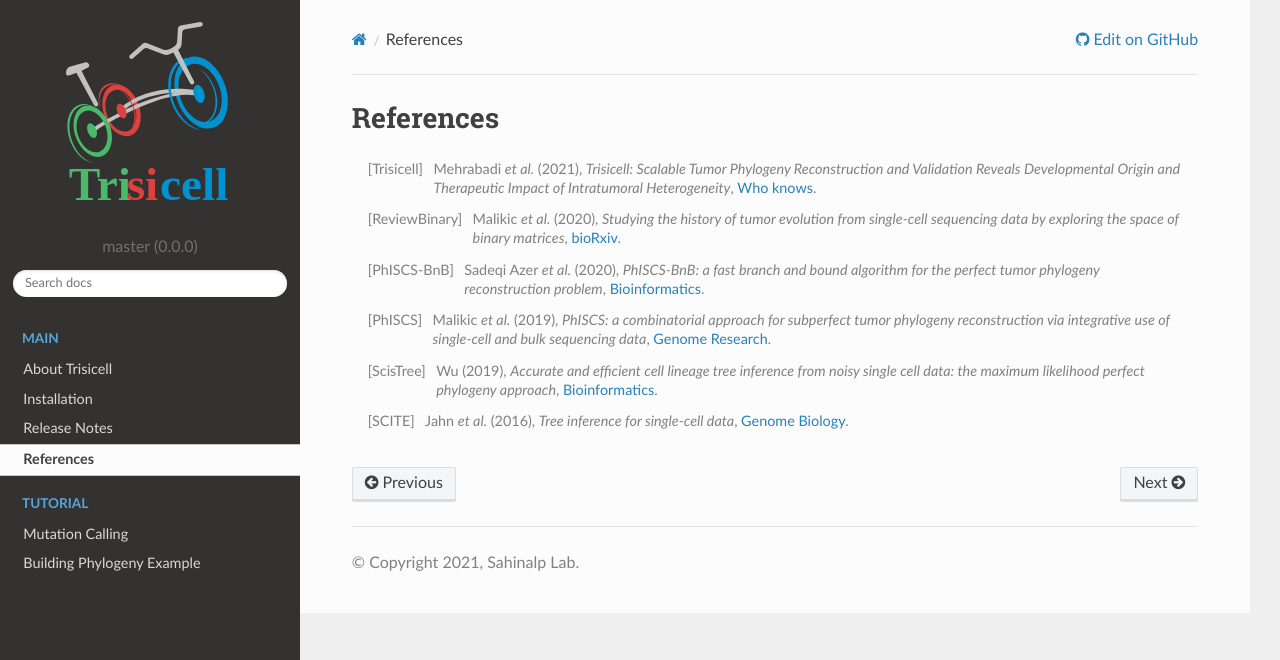
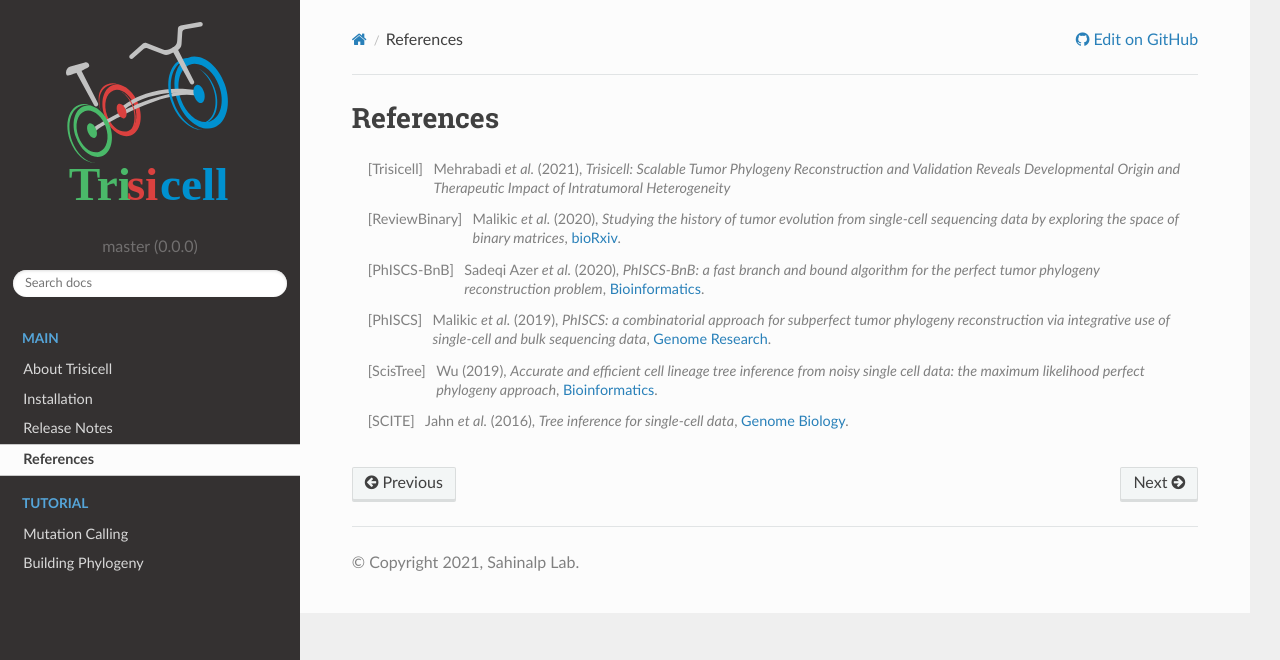
Before and after one commit to faridrashidi/trisicell, a Sphinx documentation site: the page built from docs/source/references.rst, in a window 1280 px wide. Shown: the top 660 px of the page. Built offline with Sphinx 7.4.7 and the Read the Docs theme 2.0.0, drawn with Linux system fonts in a browser that asks for light colours.

Commit message:
update docs

```diff
--- a/docs/source/references.rst
+++ b/docs/source/references.rst
@@ -2,8 +2,7 @@ References
 ----------
 
 .. [Trisicell] Mehrabadi *et al.* (2021),
-   *Trisicell: Scalable Tumor Phylogeny Reconstruction and Validation Reveals Developmental Origin and Therapeutic Impact of Intratumoral Heterogeneity*,
-   `Who knows <https://doi.org/>`__.
+   *Trisicell: Scalable Tumor Phylogeny Reconstruction and Validation Reveals Developmental Origin and Therapeutic Impact of Intratumoral Heterogeneity*
 
 .. [ReviewBinary] Malikic *et al.* (2020),
    *Studying the history of tumor evolution from single-cell sequencing data by exploring the space of binary matrices*,
```
Also changed, not shown: docs/source/example.ipynb.
